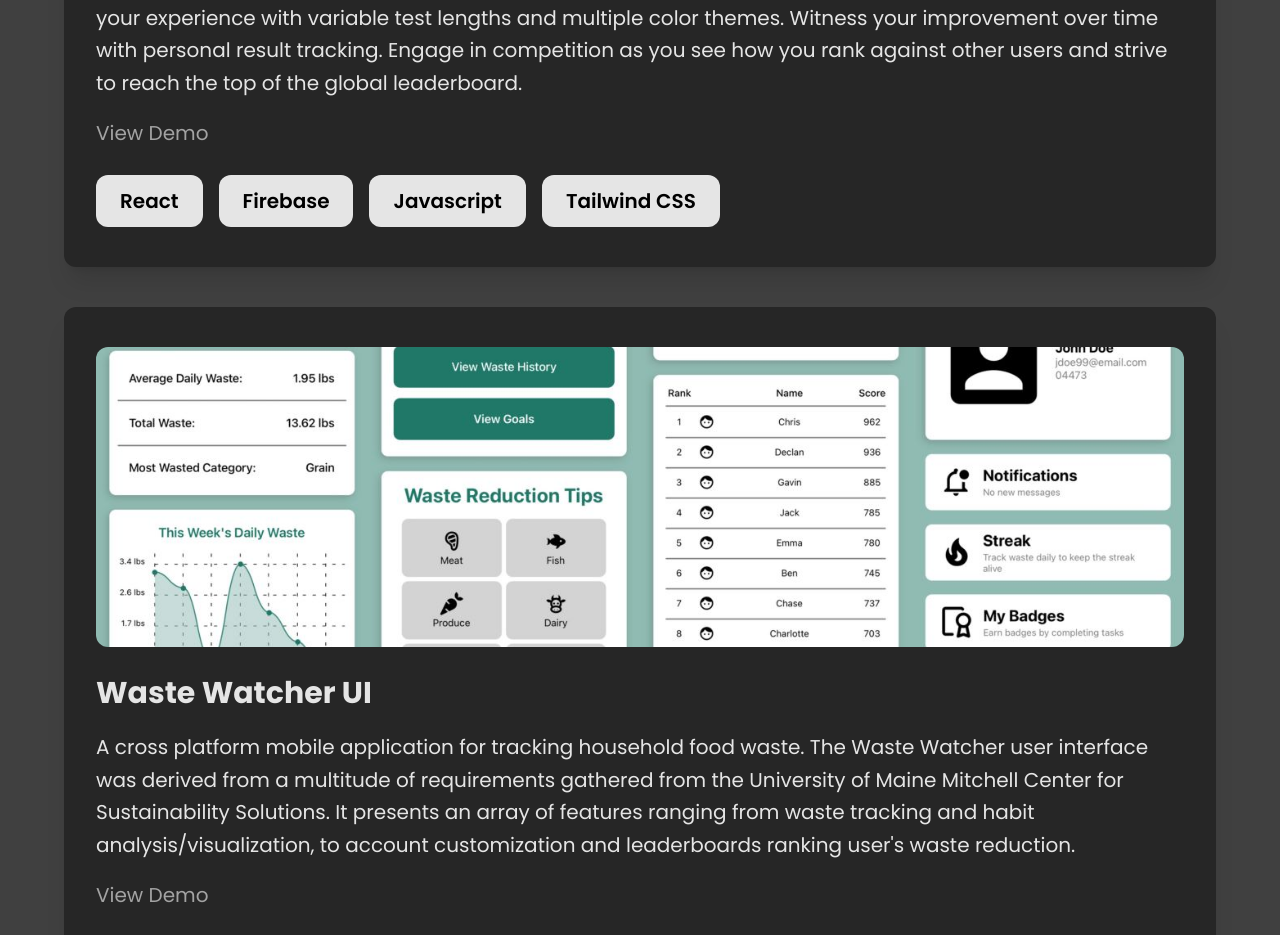
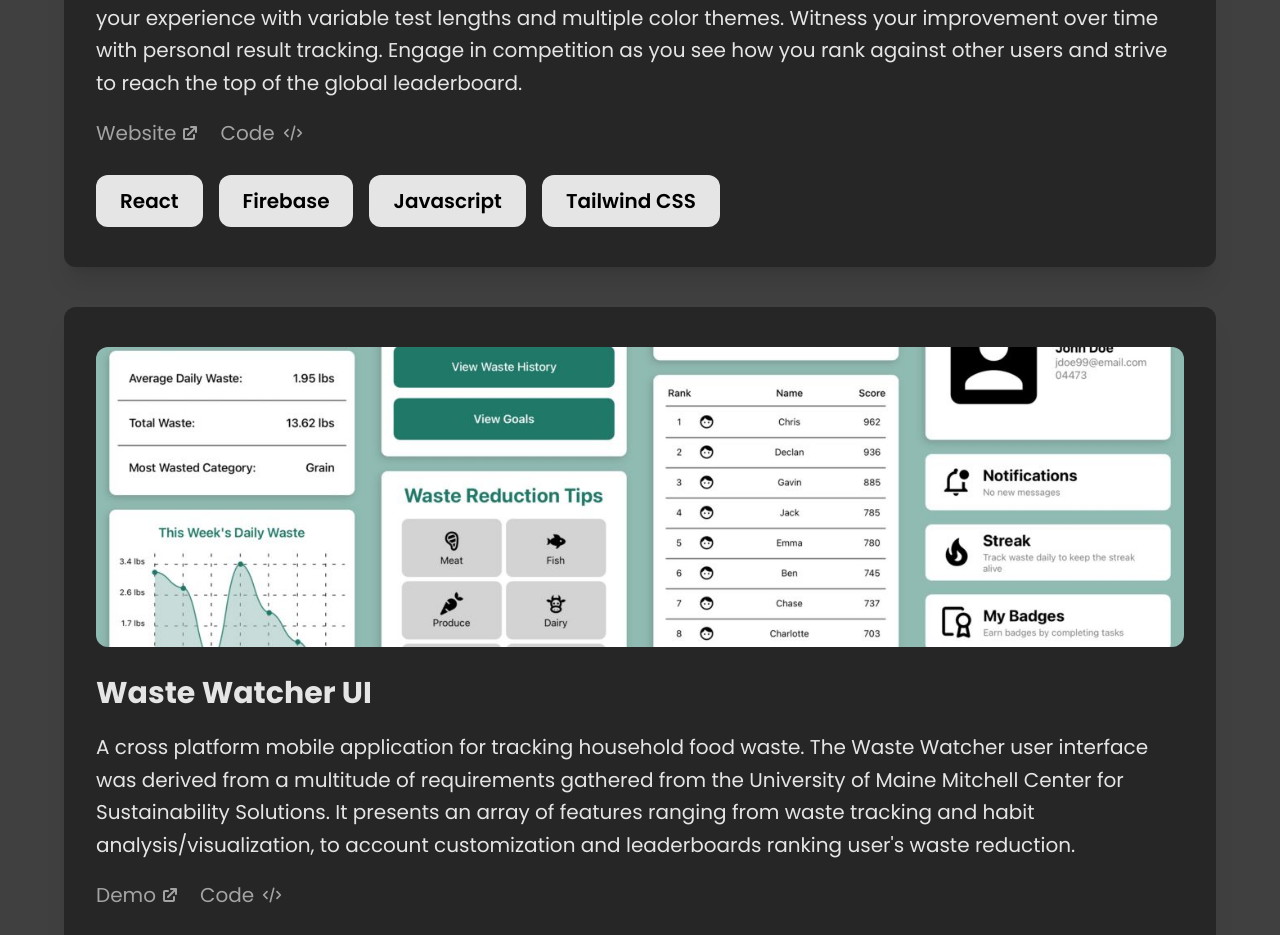
Before and after one commit to finnjacobs99/portfolio-website, a React (Vite) app in the folder react-app/: page / in a window 1280 px wide. Shown: the part 2212-3147 px from the top of the page. Built offline with nearby package versions, Linux system fonts and the light colour scheme.

Commit message:
added working links

```diff
--- a/react-app/src/components/Project.jsx
+++ b/react-app/src/components/Project.jsx
@@ -1,6 +1,7 @@
 import React from 'react';
+import { HiOutlineCode, HiExternalLink } from 'react-icons/hi';
 
-const Project = ({ img, title, description, demo, code, tags }) => {
+const Project = ({ img, title, description, demo, website, code, tags }) => {
   return (
     <div
       data-aos='fade-up'
@@ -12,9 +13,6 @@ const Project = ({ img, title, description, demo, code, tags }) => {
         <img
           src={img}
           alt='img'
-          // data-aos='fade-up'
-          // data-aos-offset='0'
-          // data-aos-delay='100'
           className=' w-full h-[300px] rounded-xl bg-neutral-900 mb-7 overflow-hidden object-cover'
         />
 
@@ -27,6 +25,7 @@ const Project = ({ img, title, description, demo, code, tags }) => {
         >
           {title}
         </h1>
+
         {/* Description */}
         <p
           data-aos='fade-up'
@@ -36,16 +35,69 @@ const Project = ({ img, title, description, demo, code, tags }) => {
         >
           {description}
         </p>
+
         {/* Link(s) */}
         <div
-          data-aos='fade-up'
-          data-aos-offset='0'
-          data-aos-delay='200'
-          className='mb-7 text-xl text-neutral-400'
+          className={`flex flex-wrap mb-7 ${
+            !demo && !website && !code ? 'hidden' : ''
+          }`}
         >
-          <a className='inline-flex transition ease-in-out duration-300 hover:text-white hover:scale-110 cursor-pointer'>
-            View Demo
-          </a>
+          {/* Demo */}
+          {!demo ? null : (
+            <div
+              data-aos='fade-up'
+              data-aos-offset='0'
+              data-aos-delay='200'
+              className='mr-5 text-xl text-neutral-400'
+            >
+              <a
+                href={demo}
+                target='_blank'
+                className='flex items-center justify-center transition ease-in-out duration-300 hover:text-white hover:scale-110 cursor-pointer'
+              >
+                <span>Demo</span>
+                <HiExternalLink className='text-xl text-center ml-1' />
+              </a>
+            </div>
+          )}
+
+          {/* Website */}
+          {!website ? null : (
+            <div
+              data-aos='fade-up'
+              data-aos-offset='0'
+              data-aos-delay='200'
+              className='mr-5 text-xl text-neutral-400'
+            >
+              <a
+                href={website}
+                target='_blank'
+                className='flex items-center justify-center transition ease-in-out duration-300 hover:text-white hover:scale-110 cursor-pointer'
+              >
+                <span>Website</span>
+                <HiExternalLink className='text-xl text-center ml-1' />
+              </a>
+            </div>
+          )}
+
+          {/* Code */}
+          {!code ? null : (
+            <div
+              data-aos='fade-up'
+              data-aos-offset='0'
+              data-aos-delay='250'
+              className='mr-5 text-xl text-neutral-400'
+            >
+              <a
+                href={code}
+                target='_blank'
+                className='flex items-center justify-center transition ease-in-out duration-300 hover:text-white hover:scale-110 cursor-pointer'
+              >
+                <span>Code</span>
+                <HiOutlineCode className='text-xl text-center ml-2' />
+              </a>
+            </div>
+          )}
         </div>
       </div>
 
```
